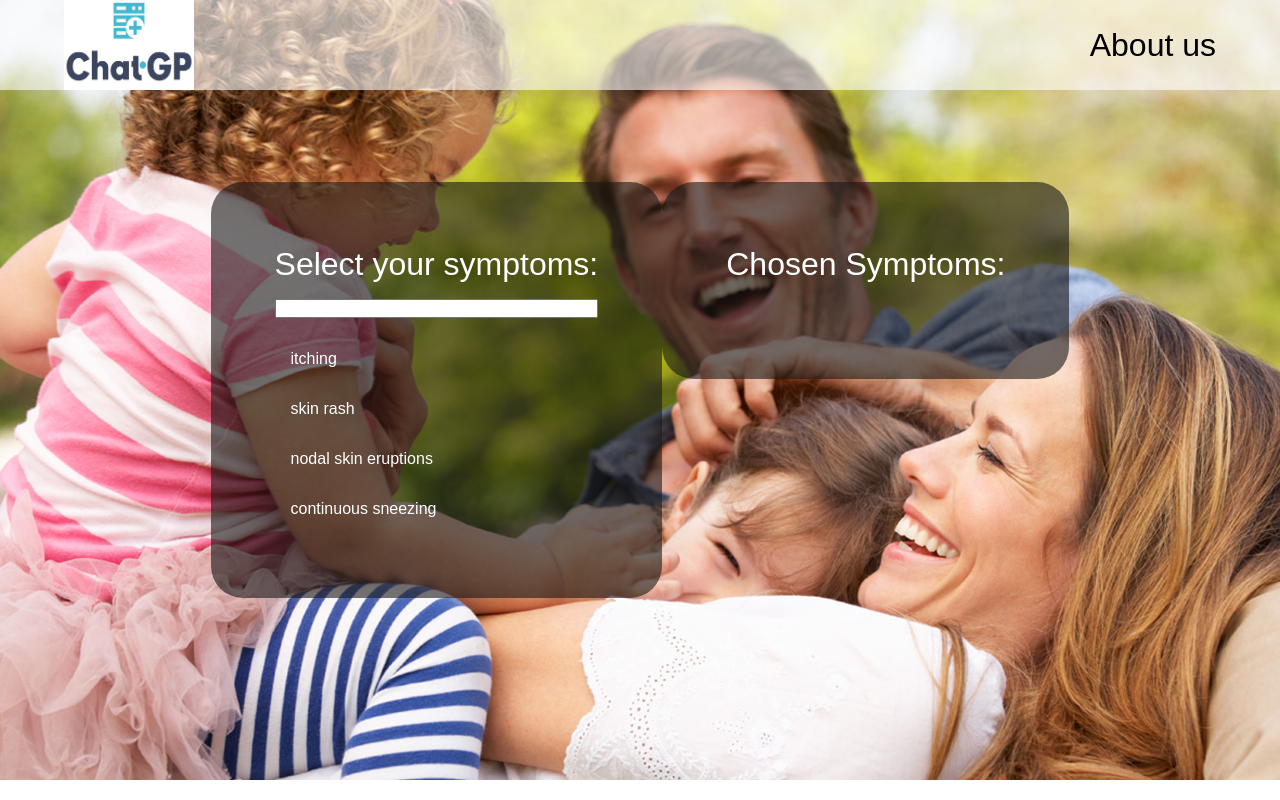
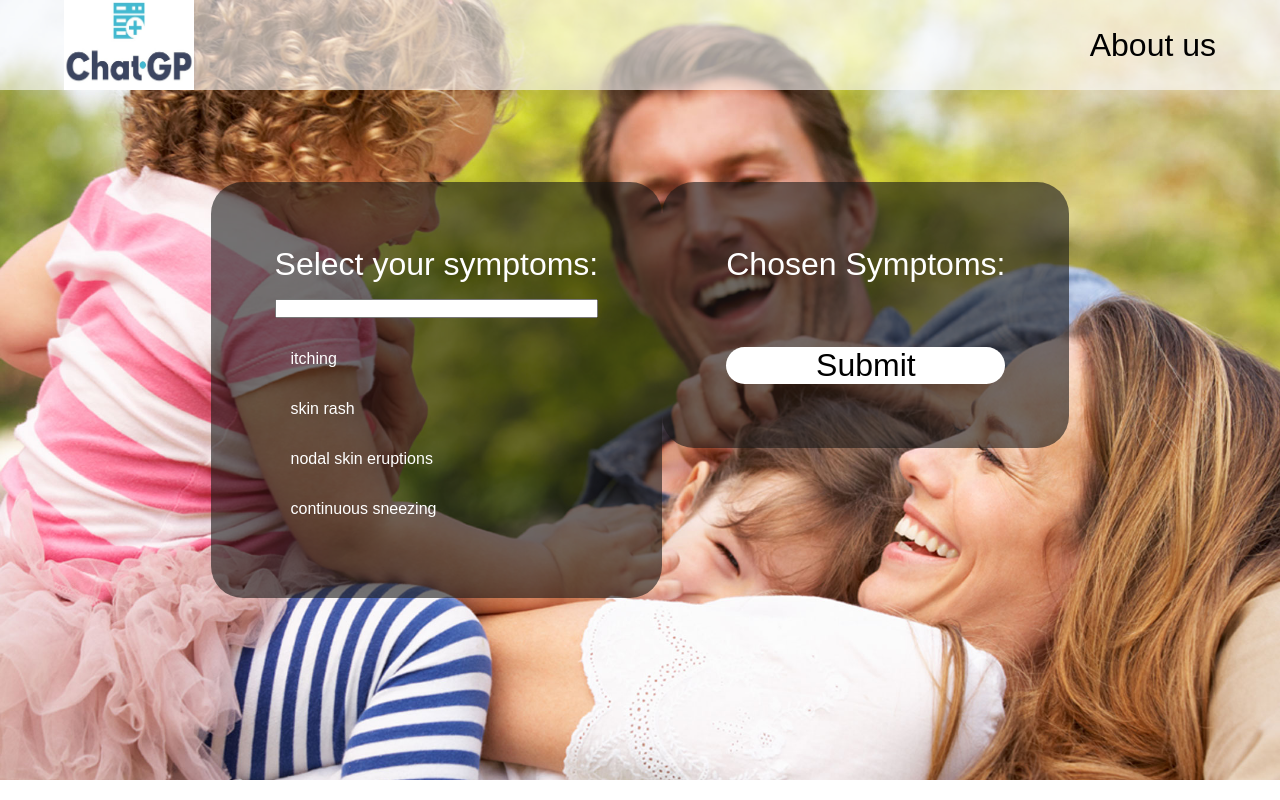
Before and after one commit to MartinFrac/ai-healthcare, a Next.js app: page / in a window 1280 px wide. Both pictures are taken after a click on the element "Start". Shown: the top 800 px of the page. Built offline with nearby package versions, Linux system fonts and the light colour scheme.

Commit message:
added response

```diff
--- a/components/ChosenList.js
+++ b/components/ChosenList.js
@@ -1,6 +1,6 @@
 import React from "react";
 
-const ChosenList = ({ items }) => {
+const ChosenList = ({ items, submit }) => {
   const styles = {
     display: "flex",
     flexDirection: "row",
@@ -28,6 +28,9 @@ const ChosenList = ({ items }) => {
           ))}
         </ul>
       </div>
+      <div onClick={submit} style={{ marginTop: '1rem', background: 'white', color: 'black', textAlign: 'center', borderRadius: '1rem', cursor: 'pointer' }}>
+        Submit
+      </div>
     </div>
   );
 };
--- a/pages/index.js
+++ b/pages/index.js
@@ -12,6 +12,7 @@ export default function Home() {
   const [start, setStart] = useState(false);
   const [symptoms, setSymptoms] = useState([]);
   const [chosenSymptoms, setChosenSymptoms] = useState([]);
+  const [response, setResponse] = useState("");
   useEffect(() => {
     fetch("/api/symptoms")
       .then((res) => res.json())
@@ -30,19 +31,29 @@ export default function Home() {
       }),
     })
       .then((res) => res.json())
-      .then((data) => console.log(data))
+      .then((data) => setResponse(data))
       .catch((error) => console.log(error));
   };
 
   const Content = () => {
+    if (response) {
+      return (
+        <Card>
+          <div style={{ width: '300px' }}>{response}</div>
+        </Card>
+      );
+    }
     if (start) {
       return (
         <div className={styles.cards}>
           <Card>
-            <SearchableList items={symptoms} setChosenSymptoms={setChosenSymptoms}/>
+            <SearchableList
+              items={symptoms}
+              setChosenSymptoms={setChosenSymptoms}
+            />
           </Card>
           <Card>
-            <ChosenList items={chosenSymptoms}/>
+            <ChosenList items={chosenSymptoms} submit={onSubmit} />
           </Card>
         </div>
       );
```
